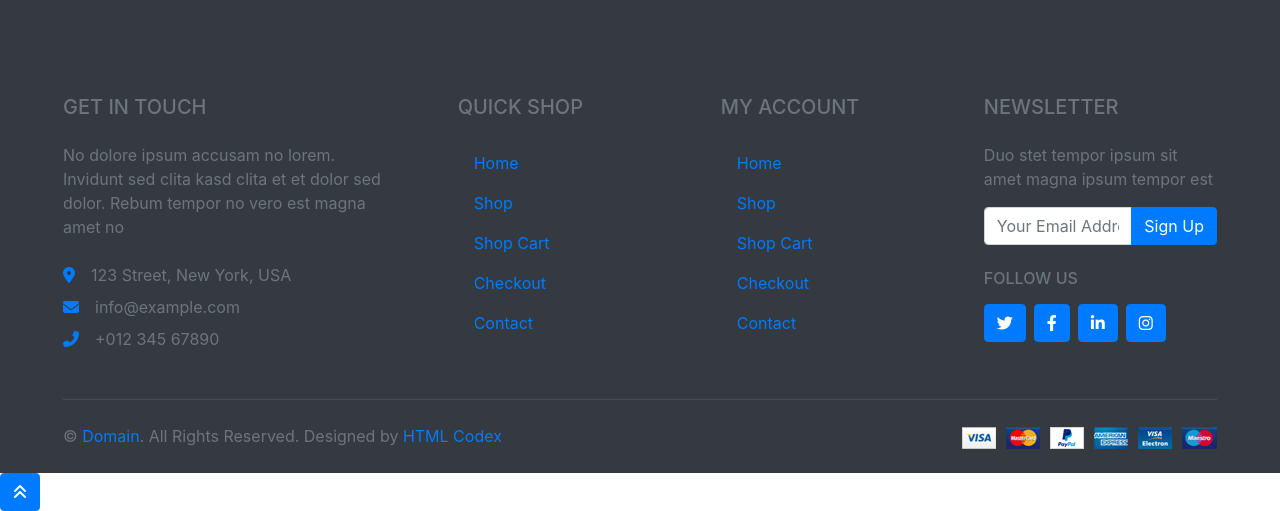
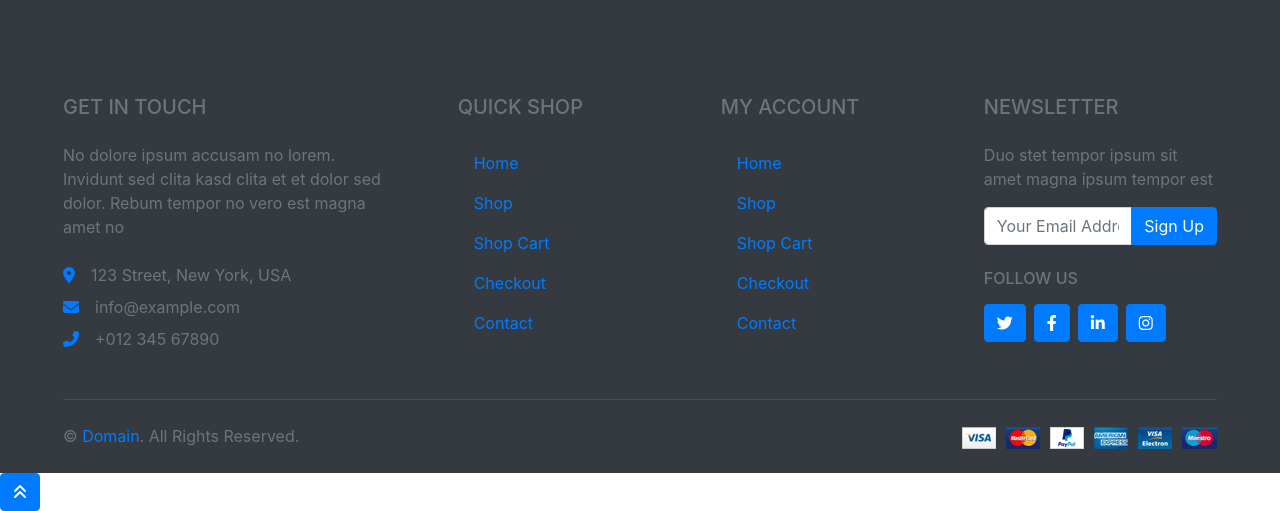
Before and after one commit to techBello/online-market, a Django app: template market/templates/contact.html in a window 1280 px wide. Shown: the part 915-1426 px from the top of the page. Run offline with Django 3.2, Linux system fonts and the light colour scheme; the template is opened without the code that fills it, so the values that code supplies are empty; some libraries are stand-ins or nearby versions.

Commit message:
remove another lcn name

```diff
--- a/market/templates/contact.html
+++ b/market/templates/contact.html
@@ -262,9 +262,7 @@
             <div class="col-md-6 px-xl-0">
                 <p class="mb-md-0 text-center text-md-left text-secondary">
                     &copy; <a class="text-primary" href="#">Domain</a>. All Rights Reserved.
-                    <!--/*** The author’s attribution link must remain intact in the template. ***/-->
-                    <!--/*** If you wish to remove this credit link, please purchase the Pro Version . ***/-->
-                    Designed by <a class="text-primary" href="https://htmlcodex.com">HTML Codex</a>
+
                 </p>
             </div>
             <div class="col-md-6 px-xl-0 text-center text-md-right">
```
